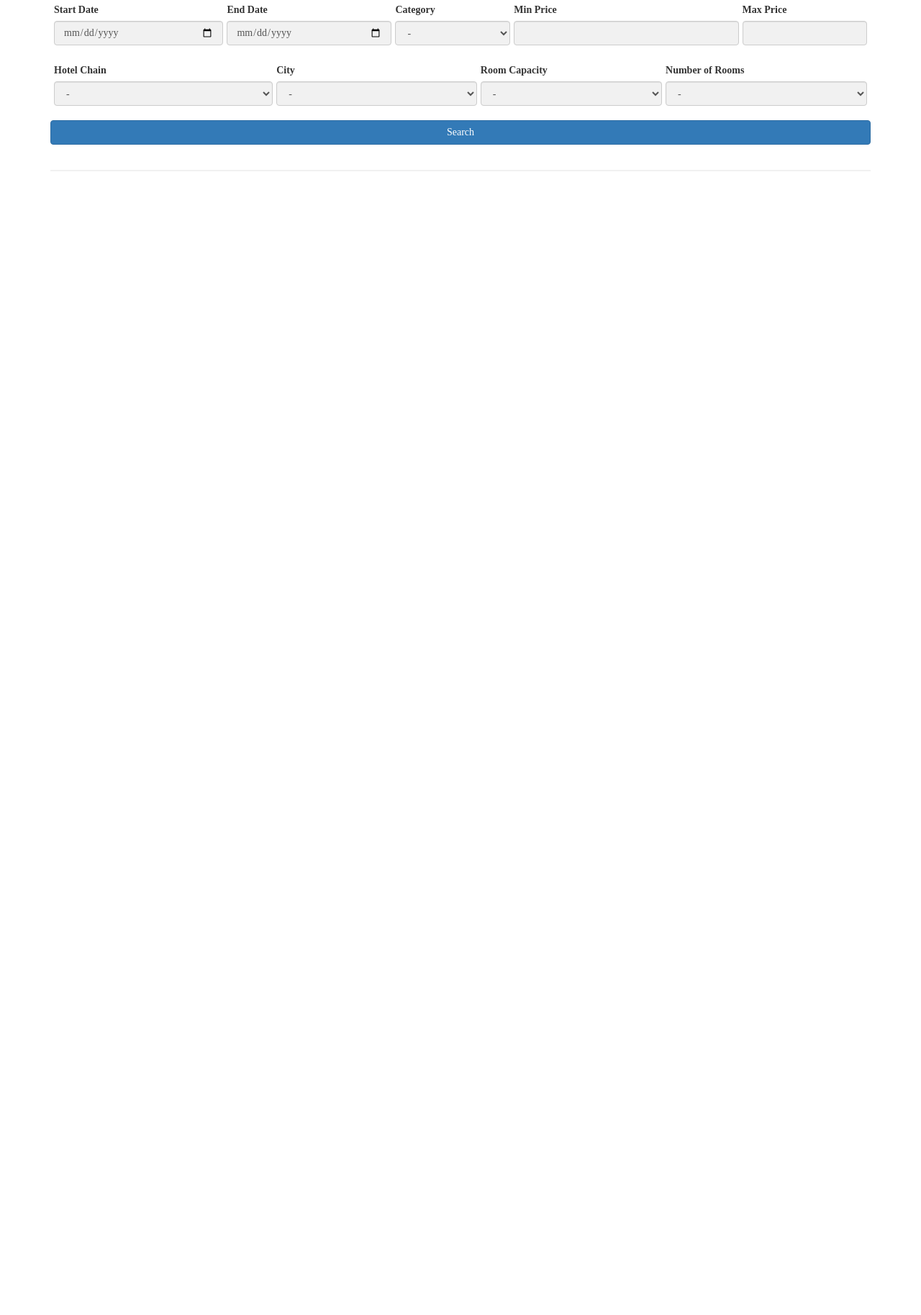
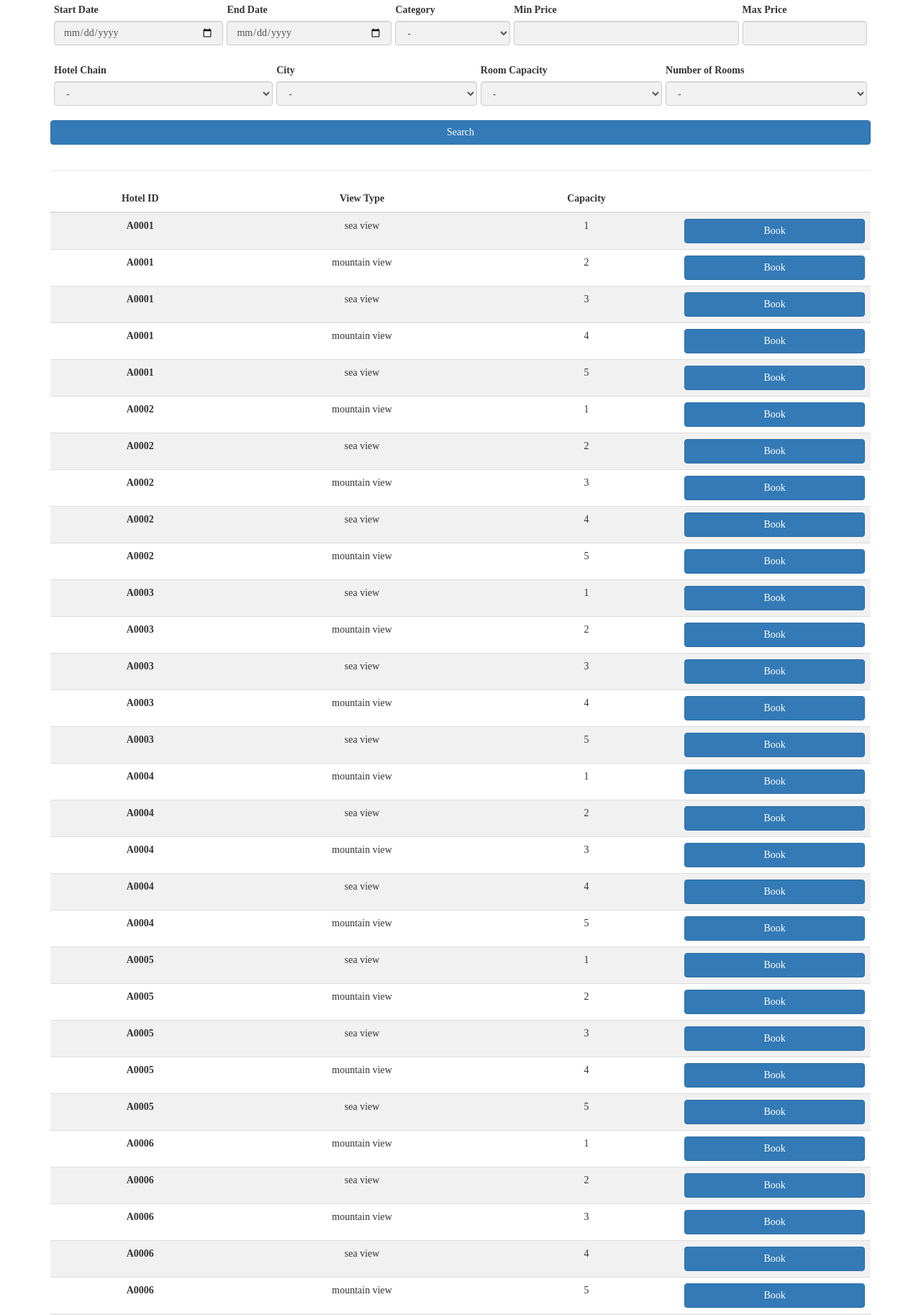
Before and after one commit to noelkhalaf/DataBase_1_Project_E_Hotel, a Flask app: page /customerRoomSearch in a window 1280 px wide. Shown: the part 96-1923 px from the top of the page at 72% size. Before the commit the page ends 334 px from the top, so only its background shows below. Run offline with Flask 2, Linux system fonts and the light colour scheme; data comes from the database, SQL or seed files in the repository; some libraries are stand-ins or nearby versions.

Commit message:
Added dynamic room search table

```diff
--- a/app.py
+++ b/app.py
@@ -64,6 +64,7 @@ def customerSignUp():
 def customerRoomSearch():
     eHotels.checkConnection()
     list_of_cities = eHotels.getTable('city', table=hotel_t, fetchall=True)
+    list_of_rooms = eHotels.getTable(table=room_t, fetchall=True)
     if request.method == 'POST':
         start_date = request.form['start_date']
         end_date = request.form['end_date']
@@ -77,7 +78,12 @@ def customerRoomSearch():
         avilable_rooms = eHotels.getAvailableRooms(start_date, end_date, room_capacity, city, hotel_chain, category, total_no_rooms, min_price, max_price)
         return render_template('customerRoomSearch.html')
 
-    return render_template('customerRoomSearch.html', list_of_cities=sorted(list_of_cities, key=lambda x: x['city']))
+    return render_template('customerRoomSearch.html', list_of_cities=sorted(list_of_cities, key=lambda x: x['city']), list_of_rooms=list_of_rooms)
+
+# @app.route('/bookRoom', methods=['POST'])
+# def bookRoom():
+#     if request.method == 'POST':
+
 
 if __name__ == '__main__':
     app.run(debug=True, port=7777)
--- a/static/style.css
+++ b/static/style.css
@@ -46,11 +46,6 @@ hr {
     border: 1px solid #f1f1f1;
 }
 
-.msg {
-    background-color: #f1f1f1;
-    text-align: center;
-}
-
 .signup {
     text-align: center;
 }
@@ -65,3 +60,13 @@ hr {
 .alert strong {
     padding: 10px;
 }
+
+.table-striped>tbody>tr:nth-child(odd)>td,
+.table-striped>tbody>tr:nth-child(odd)>th {
+   background-color: #f1f1f1;
+ }
+
+td, th {
+    text-align: center;
+    vertical-align: middle;
+}
--- a/templates/customerRoomSearch.html
+++ b/templates/customerRoomSearch.html
@@ -160,8 +160,48 @@
             <div class="buttonHolder">
                 <button type="submit" class="btn btn-primary btn-block">Search</button>
             </div>
-            <hr>
         </form>
+        <hr>
+        {% if list_of_rooms %}
+            <table class="table table-striped" id="rooms-table">
+                <thead class="table-dark">
+                    <tr class="table-col">
+                        <th scope="col">Hotel ID</th>
+                        <th scope="col">View Type</th>
+                        <th scope="col">Capacity</th>
+                        <th scope="col"></th>
+                    </tr>
+                </thead>
+                <tbody>
+                {% for row in list_of_rooms %}
+                <tr>
+                    <th scope="row">{{ row['hotel_id'] }}</th>
+                    <td>{{ row['view_type'] }}</td>
+                    <td>{{ row['capacity'] }}</td>
+                    <td><button type="submit" class="btn btn-primary btn-block" onclick="bookRoom(`{{ row['hotel_id'] }}`, `{{ row['room_num'] }}`, `{{ row['view_type'] }}`,`{{ row['capacity'] }}`)">Book</button></td>
+                </tr>
+                {% endfor %}
+                </tbody>
+            </table>
+            <script>
+                function bookRoom(hotel_id, room_num, view_type, capacity) {
+                    var xhr = new XMLHttpRequest();
+                    xhr.open("POST", "/bookRoom", true);
+                    xhr.setRequestHeader('Content-Type', 'application/json');
+                    xhr.onreadystatechange = () => {
+                        if (xhr.readyState === 4 && xhr.status === 200) { alert(xhr.responseText) }
+                    }
+
+                    var room = JSON.stringify({
+                        hotel_id: hotel_id,
+                        room_num: room_num,
+                        view_type: view_type,
+                        capacity: capacity
+                    })
+                    console.log(room)
+                }
+            </script>
+        {% endif %}
     </div>
 </body>
 
```
